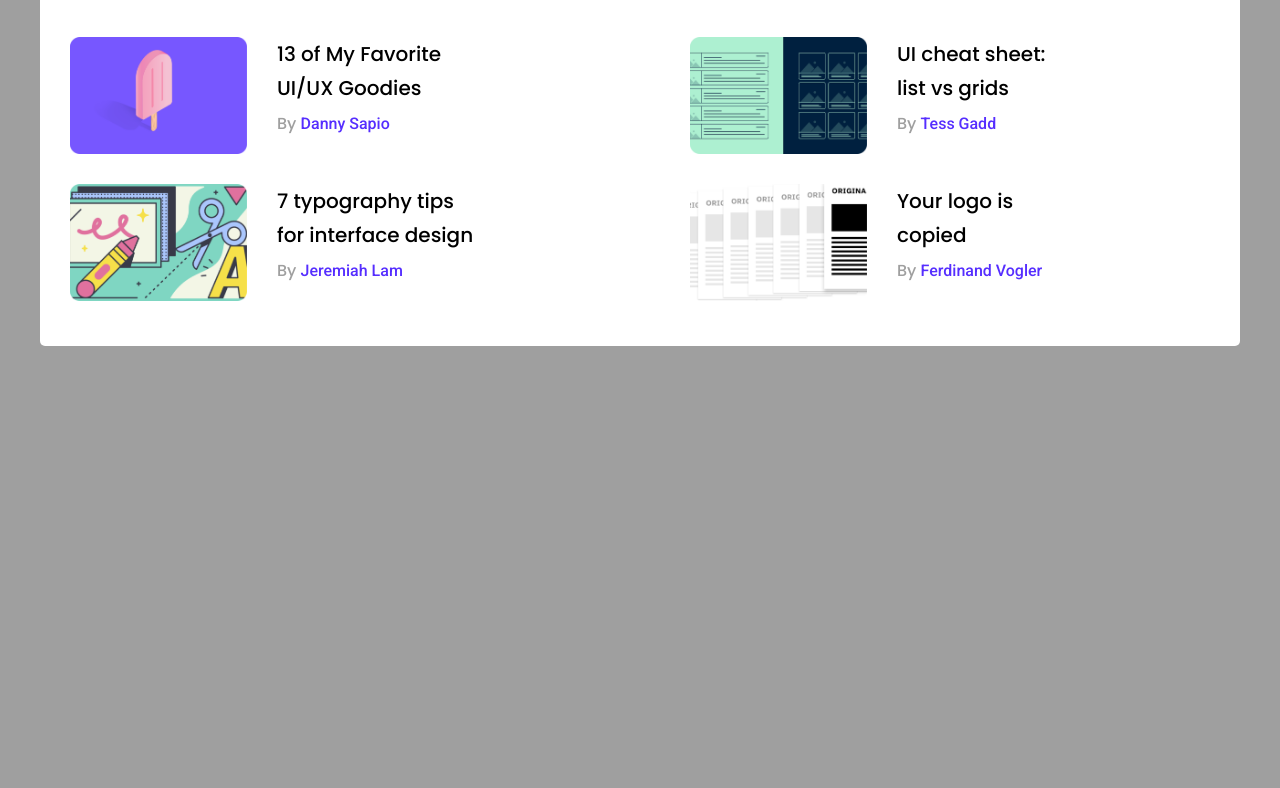
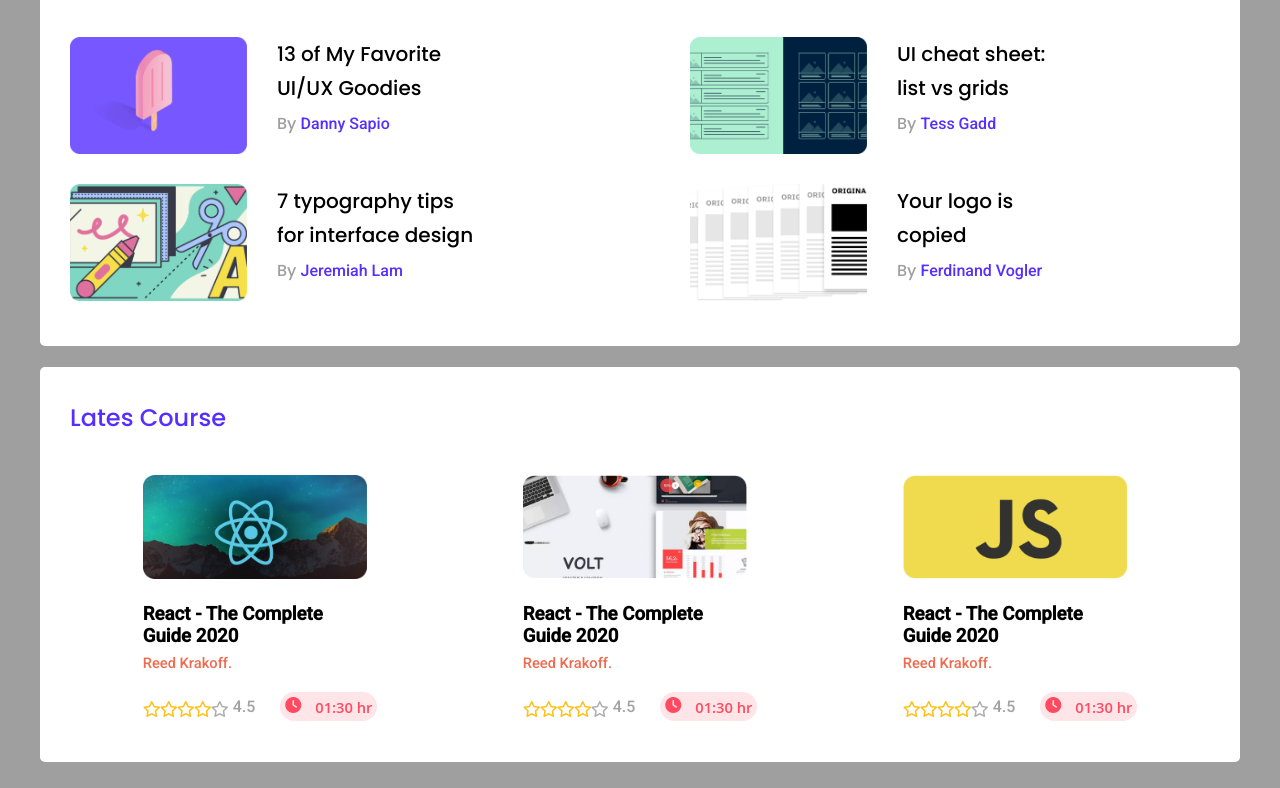
Before and after one commit to roushanali064/leader-board, a plain HTML site: page index.html in a window 1280 px wide. Shown: the part 474-1262 px from the top of the page. Before the commit the page ends 820 px from the top, so only its background shows below. Drawn offline with Linux system fonts and the light colour scheme.

Commit message:
courses added

```diff
--- a/index.html
+++ b/index.html
@@ -5,12 +5,16 @@
     <meta charset="UTF-8">
     <meta http-equiv="X-UA-Compatible" content="IE=edge">
     <meta name="viewport" content="width=device-width, initial-scale=1.0">
+    <title>leader board</title>
+    <!-- google fonts -->
     <link rel="preconnect" href="https://fonts.googleapis.com">
     <link rel="preconnect" href="https://fonts.gstatic.com" crossorigin>
     <link href="https://fonts.googleapis.com/css2?family=Poppins:wght@500&family=Roboto:wght@500&display=swap"
         rel="stylesheet">
+    <!-- font awsomer kit -->
+    <script src="https://kit.fontawesome.com/c079d5b060.js" crossorigin="anonymous"></script>
+    <!-- style shit -->
     <link rel="stylesheet" href="styles/style.css">
-    <title>leader board</title>
 </head>
 
 <body>
@@ -111,6 +115,81 @@
             </div>
 
         </section>
+        <!-- latest cources start -->
+        <section class="container course-section">
+            <h2 class="section-title">Lates Course</h2>
+            <div class="courses">
+                <div class="course">
+                    <div class="banner">
+                        <img src="images/courses/course-1.png" alt="">
+                    </div>
+                    <div class="course-details">
+                        <h3 class="course-titles">React - The Complete <br>Guide 2020</h3>
+                        <p class="author">Reed Krakoff.</p>
+                    </div>
+                    <div class="course-info">
+                        <div class="course-rating">
+                            <i class="fa fa-regular fa-star golden-star"></i>
+                            <i class="fa fa-regular fa-star golden-star"></i>
+                            <i class="fa fa-regular fa-star golden-star"></i>
+                            <i class="fa fa-regular fa-star golden-star"></i>
+                            <i class="fa fa-regular fa-star dark-star"></i>
+                        </div>
+                        <p class="rating-point">4.5</p>
+                        <div class="course-duration">
+                            <i class="fa fa-light fa-clock"></i>
+                            <p>01:30 hr</p>
+                        </div>
+                    </div>
+                </div>
+                <div class="course">
+                    <div class="banner">
+                        <img src="images/courses/course-2.png" alt="">
+                    </div>
+                    <div class="course-details">
+                        <h3 class="course-titles">React - The Complete <br>Guide 2020</h3>
+                        <p class="author">Reed Krakoff.</p>
+                    </div>
+                    <div class="course-info">
+                        <div class="course-rating">
+                            <i class="fa fa-regular fa-star golden-star"></i>
+                            <i class="fa fa-regular fa-star golden-star"></i>
+                            <i class="fa fa-regular fa-star golden-star"></i>
+                            <i class="fa fa-regular fa-star golden-star"></i>
+                            <i class="fa fa-regular fa-star dark-star"></i>
+                        </div>
+                        <p class="rating-point">4.5</p>
+                        <div class="course-duration">
+                            <i class="fa fa-light fa-clock"></i>
+                            <p>01:30 hr</p>
+                        </div>
+                    </div>
+                </div>
+                <div class="course">
+                    <div class="banner">
+                        <img src="images/courses/course-3.png" alt="">
+                    </div>
+                    <div class="course-details">
+                        <h3 class="course-titles">React - The Complete <br>Guide 2020</h3>
+                        <p class="author">Reed Krakoff.</p>
+                    </div>
+                    <div class="course-info">
+                        <div class="course-rating">
+                            <i class="fa fa-regular fa-star golden-star"></i>
+                            <i class="fa fa-regular fa-star golden-star"></i>
+                            <i class="fa fa-regular fa-star golden-star"></i>
+                            <i class="fa fa-regular fa-star golden-star"></i>
+                            <i class="fa fa-regular fa-star dark-star"></i>
+                        </div>
+                        <p class="rating-point">4.5</p>
+                        <div class="course-duration">
+                            <i class="fa fa-light fa-clock"></i>
+                            <p>01:30 hr</p>
+                        </div>
+                    </div>
+                </div>
+            </div>
+        </section>
     </main>
 </body>
 
--- a/styles/style.css
+++ b/styles/style.css
@@ -113,9 +113,11 @@ hr {
     color: #000000;
     margin-left: 16px;
 }
-.top-blogs .section-title{
+
+.top-blogs .section-title {
     margin-top: 30px;
 }
+
 .blogs {
     display: grid;
     grid-template-columns: repeat(2, 1fr);
@@ -126,13 +128,16 @@ hr {
 .blog {
     display: flex;
 }
+
 .thumbanil img {
     width: 177px;
     height: 117px;
 }
-.blog-info{
+
+.blog-info {
     margin-left: 30px;
 }
+
 .blog-title {
     font-family: 'Poppins';
     font-weight: 500;
@@ -148,6 +153,101 @@ hr {
     font-size: 16px;
     color: #9F9F9F;
 }
-.blog-author a{
+
+.blog-author a {
     color: #562EFF;
 }
+
+/* -------------------
+    cource style start
+----------------------- */
+.course-section {
+    background-color: #fff;
+    border-radius: 5px;
+    padding: 33px 30px 41px 30px;
+    margin-top: 21px;
+    margin-bottom: 26px;
+
+}
+.courses{
+    display: flex;
+    justify-content: space-around;
+    align-items: center;
+}
+.courses .banner img {
+    width: 224px;
+    height: 104px;
+    margin-bottom: 20px;
+}
+
+.course-title {
+    font-family: 'Roboto';
+    font-weight: 500;
+    font-size: 20.0336px;
+    line-height: 23px;
+    color: #1E1E1E;
+    margin-bottom: 6px;
+}
+
+.course-details .author {
+    font-family: 'Roboto';
+    font-weight: 400;
+    font-size: 14.6913px;
+    color: #ED6B4F;
+    margin-top: 7px;
+    margin-bottom: 20px;
+}
+
+.course-info {
+    display: flex;
+    align-items: center;
+}
+
+.course-rating {
+    display: flex;
+    gap: 5px;
+    margin-right: 10px;
+}
+
+.rating-point {
+    margin-right: 25px;
+    color: #A2A2A2;
+}
+
+.fa-star {
+    height: 11px;
+    width: 12px;
+}
+
+.fa-star.golden-star {
+    color: #FFC014;
+}
+
+.fa-star.dark-star {
+    color: #AEAEAE;
+}
+
+.course-duration {
+    display: flex;
+    align-items: center;
+    gap: 5px;
+    height: 29px;
+    /* width: 94px; */
+    background: #FFE4E8;
+    border-radius: 14.6913px;
+}
+
+.fa-clock {
+    height: 20px;
+    width: 20px;
+    color: #FF4A60;
+    padding-left: 5px;
+}
+
+.course-duration p  {
+    color: #FF4A60;
+    font-family: 'Open Sans';
+    font-weight: 600;
+    font-size: 14.6913px;
+    padding: 4px 5px;
+}
```
Also changed, not shown: styles/responsive.css (added).
